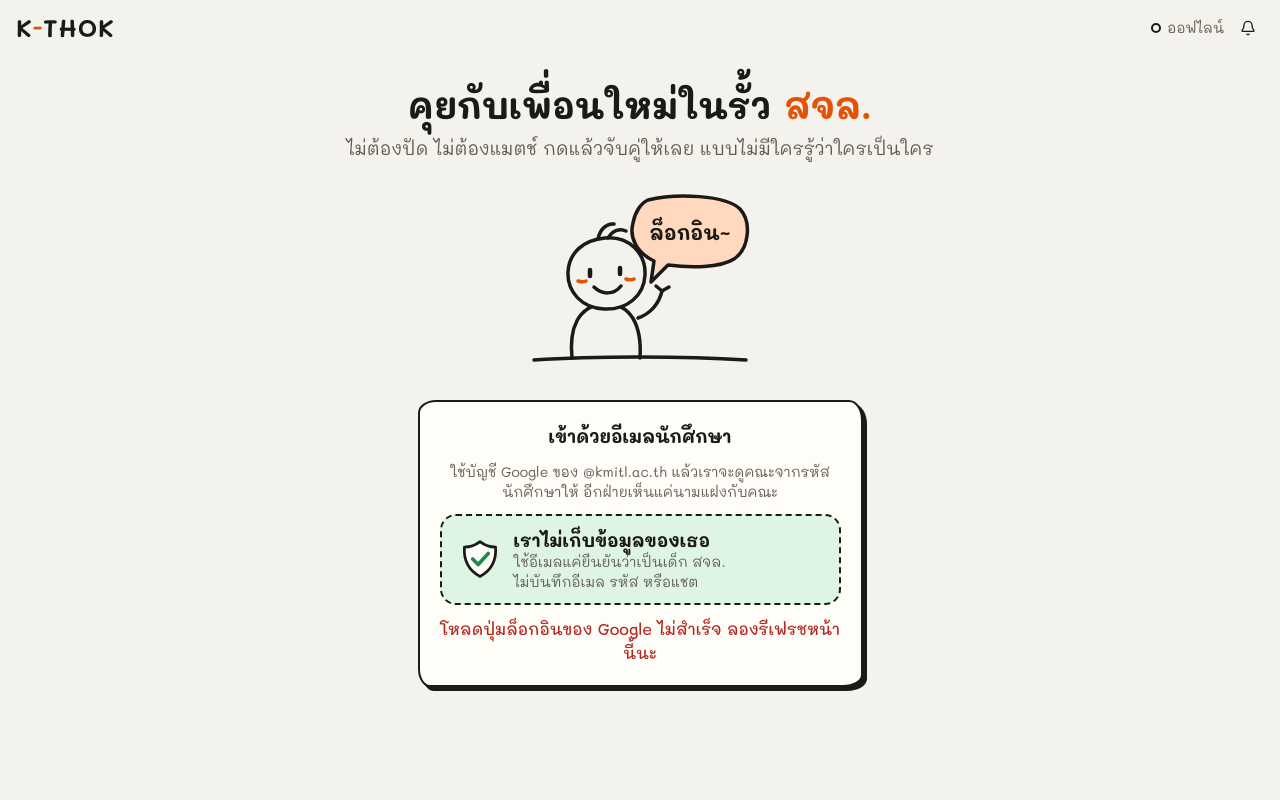
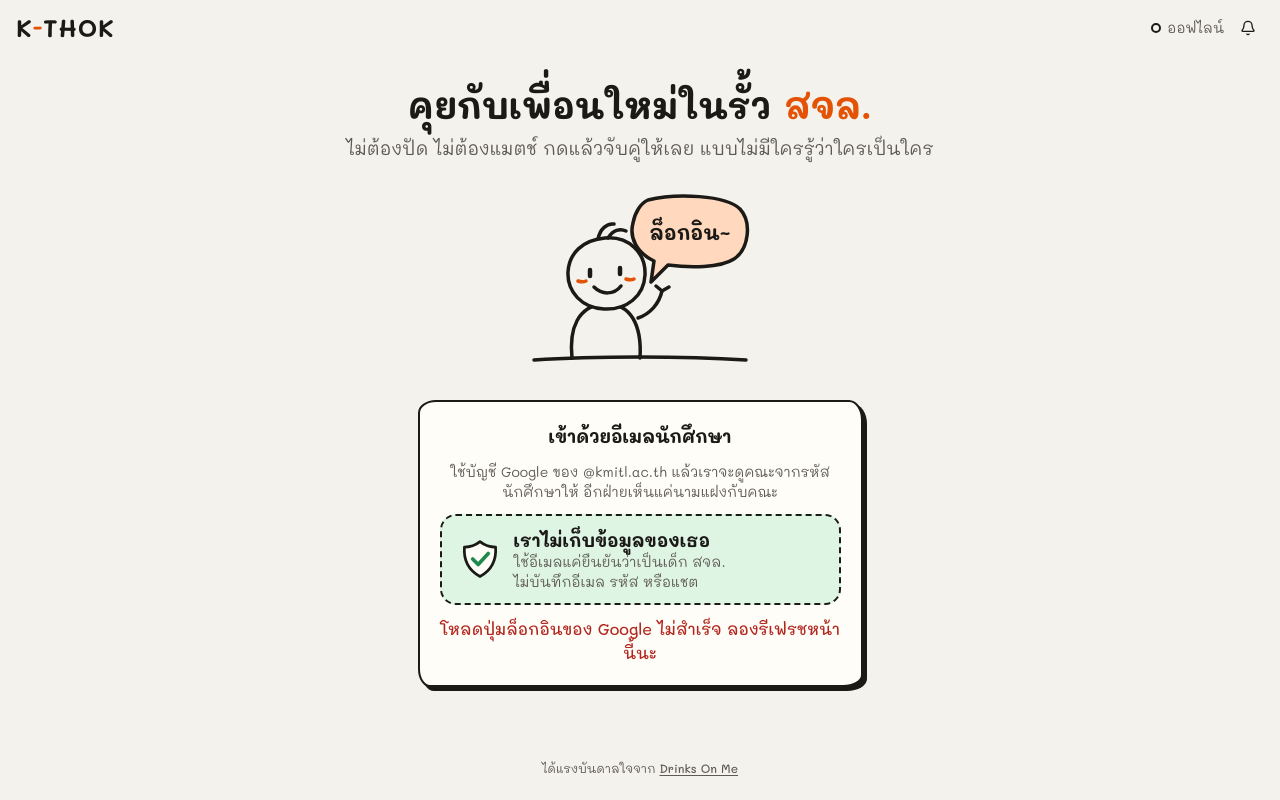
Before and after one commit to ITKMTIL/kthok-client, a Next.js app: page / in a window 1280 px wide. Built offline with nearby package versions, Linux system fonts and the light colour scheme; no server answers.

Commit message:
feat: credit Drinks On Me in a small footer

```diff
--- a/components/auth/login-screen.tsx
+++ b/components/auth/login-screen.tsx
@@ -2,6 +2,7 @@
 
 import { useState } from "react";
 import { Hero } from "@/components/ui/hero";
+import { SiteFooter } from "@/components/ui/site-footer";
 import { PrivacyNote } from "@/components/ui/privacy-note";
 import { saveSessionToken } from "@/hooks/use-session";
 import { signInWithGoogle } from "@/lib/auth-api";
@@ -22,7 +23,7 @@ export function LoginScreen({ notice }: { notice: string | null }) {
   }
 
   return (
-    <main className="mx-auto flex w-full max-w-2xl flex-1 flex-col items-center gap-6 px-4 pb-12 pt-6 text-center">
+    <main className="mx-auto flex w-full max-w-2xl flex-1 flex-col items-center gap-6 px-4 pb-6 pt-6 text-center">
       <Hero bubble="ล็อกอิน~" />
       <section className="doodle-card flex w-full max-w-[445px] flex-col items-center gap-3 p-5">
         <h2 className="text-lg font-bold">เข้าด้วยอีเมลนักศึกษา</h2>
@@ -39,6 +40,7 @@ export function LoginScreen({ notice }: { notice: string | null }) {
           </p>
         )}
       </section>
+      <SiteFooter />
     </main>
   );
 }
--- a/components/lobby/lobby.tsx
+++ b/components/lobby/lobby.tsx
@@ -2,6 +2,7 @@
 
 import { useState } from "react";
 import { Hero } from "@/components/ui/hero";
+import { SiteFooter } from "@/components/ui/site-footer";
 import type { FacultyId } from "@/constants/faculties";
 import type { Profile } from "@/types/auth";
 import { FacultyPreference } from "./faculty-preference";
@@ -32,7 +33,7 @@ export function Lobby({
     profile.faculty !== null;
 
   return (
-    <main className="mx-auto flex w-full max-w-2xl flex-1 flex-col items-center gap-6 px-4 pb-12 pt-6 text-center">
+    <main className="mx-auto flex w-full max-w-2xl flex-1 flex-col items-center gap-6 px-4 pb-6 pt-6 text-center">
       <Hero bubble="ทอล์คมั้ย?" />
       <OnlineCount online={online} connected={connected} />
       <ProfileCard
@@ -61,6 +62,7 @@ export function Lobby({
           ยังต่อเซิร์ฟเวอร์ไม่ได้ กำลังลองใหม่ให้อยู่…
         </p>
       )}
+      <SiteFooter />
     </main>
   );
 }
--- /dev/null
+++ b/components/ui/site-footer.tsx
@@ -0,0 +1,15 @@
+export function SiteFooter() {
+  return (
+    <footer className="mt-auto pt-4 text-center text-xs text-ink-soft">
+      ได้แรงบันดาลใจจาก{" "}
+      <a
+        href="https://drinksonme.live/"
+        target="_blank"
+        rel="noopener noreferrer"
+        className="font-medium underline underline-offset-2 hover:text-ink focus-visible:outline-2 focus-visible:outline-accent"
+      >
+        Drinks On Me
+      </a>
+    </footer>
+  );
+}
```
